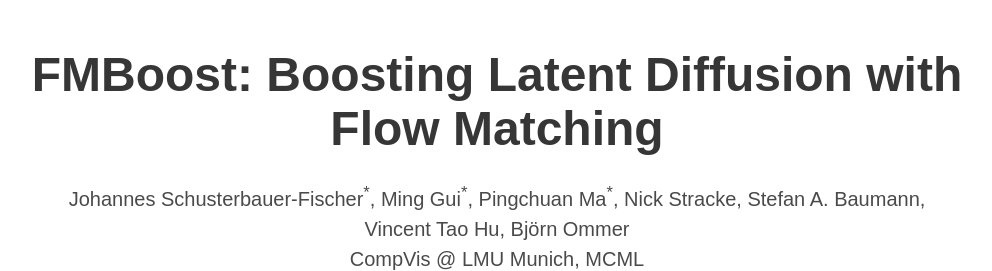
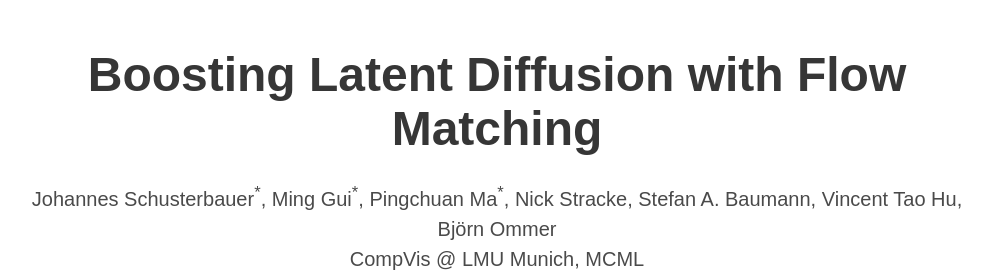
Before and after one commit to CompVis/fm-boosting, a plain HTML site: page docs/index.html in a window 1280 px wide. Shown: the top 271 px of the page, without its empty margins (143-1135 px from the left). Drawn offline with nearby package versions, Linux system fonts and the light colour scheme; a web font is replaced by a local one.

Commit message:
Update title and meta tags for consistency

```diff
--- a/docs/index.html
+++ b/docs/index.html
@@ -6,7 +6,7 @@
         content="We demonstrate that introducing flow matching between the diffusion model and the convolutional decoder offers high-resolution image synthesis with reduced computational cost and model size.">
 
 
-  <meta property="og:title" content="FMBoost: Boosting Latent Diffusion with Flow Matching"/>
+  <meta property="og:title" content="Boosting Latent Diffusion with Flow Matching"/>
   <meta property="og:description" content="We demonstrate that introducing flow matching between the diffusion model and the convolutional decoder offers high-resolution image synthesis with reduced computational cost and model size."/>
   <meta property="og:url" content="https://compvis.github.io/fm-boosting"/>
   <!-- Path to banner image, should be in the path listed below. Optimal dimenssions are 1200X630-->
@@ -15,7 +15,7 @@
   <meta property="og:image:width" content="2533"/>
   <meta property="og:image:height" content="1590"/>
 
-  <meta name="twitter:title" content="FMBoost: Boosting Latent Diffusion with Flow Matching">
+  <meta name="twitter:title" content="Boosting Latent Diffusion with Flow Matching">
   <meta name="twitter:description" content="We demonstrate that introducing flow matching between the diffusion model and the convolutional decoder offers high-resolution image synthesis with reduced computational cost and model size.">
   <!-- Path to banner image, should be in the path listed below. Optimal dimenssions are 1200X600-->
   <meta name="twitter:image" content="/fm-boosting/images/cover_comparison.jpg">
@@ -24,7 +24,7 @@
   <meta name="keywords" content="high-resolution image synthesis, super resolution">
   <meta name="viewport" content="width=device-width, initial-scale=1">
 
-  <title>FMBoost: Boosting Latent Diffusion with Flow Matching</title>
+  <title>Boosting Latent Diffusion with Flow Matching</title>
 
   <!-- Google tag (gtag.js) -->
   <script async src="https://www.googletagmanager.com/gtag/js?id=G-1FWSVCGZTG"></script>
@@ -78,9 +78,9 @@
     <div class="container is-max-desktop">
       <div class="columns is-centered">
         <div class="column has-text-centered">
-          <h1 class="title is-1 publication-title">FMBoost: Boosting Latent Diffusion with Flow Matching</h1>
+          <h1 class="title is-1 publication-title">Boosting Latent Diffusion with Flow Matching</h1>
           <div class="is-size-5 publication-authors">
-            <span class="author-block">Johannes Schusterbauer-Fischer<sup>*</sup>,</span>
+            <span class="author-block">Johannes Schusterbauer<sup>*</sup>,</span>
             <span class="author-block">Ming Gui<sup>*</sup>,</span>
             <span class="author-block">Pingchuan Ma<sup>*</sup>,</span>
             <span class="author-block">Nick Stracke,</span>
```
